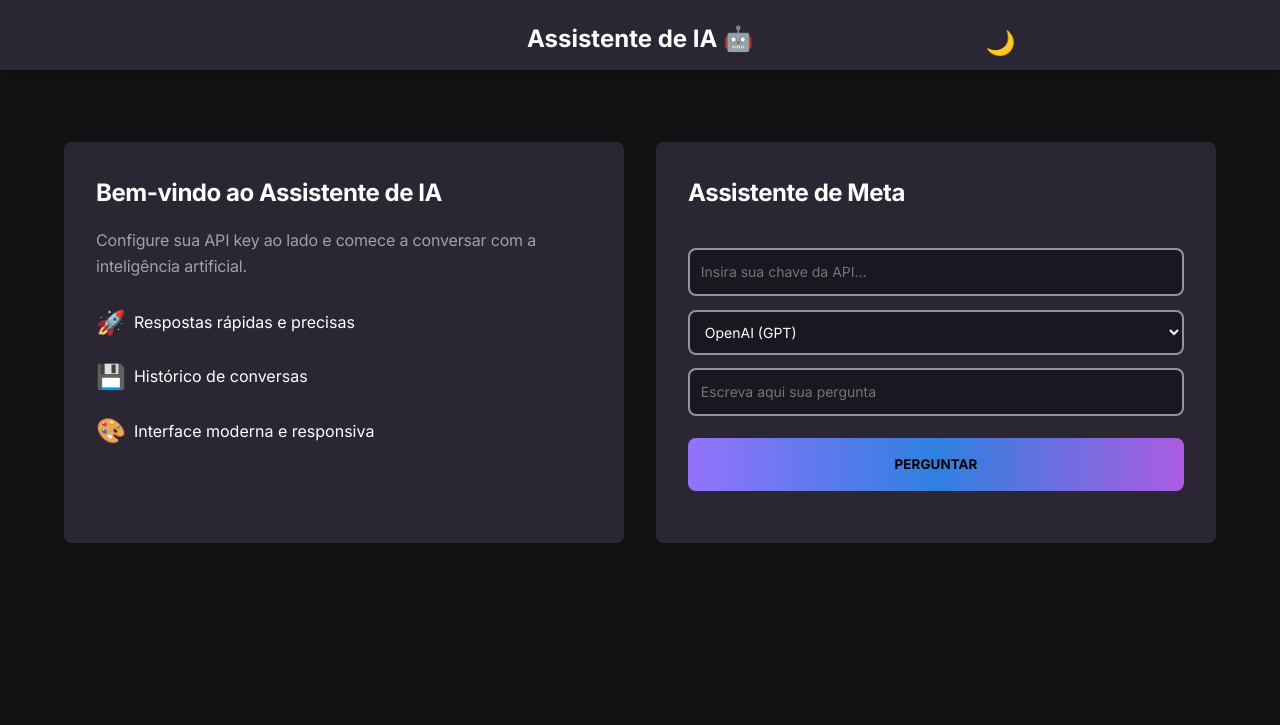
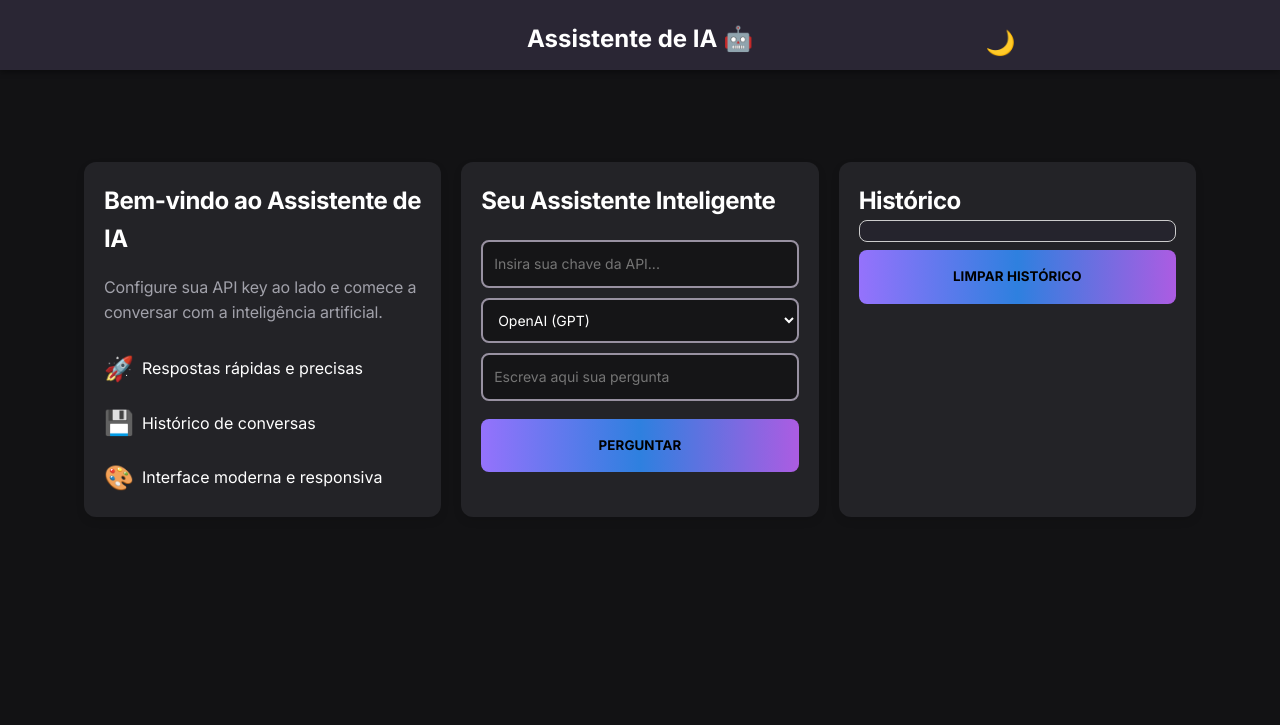
Before and after one commit to rayssalvex/assistente-ia, a website: page index.html in a window 1280 px wide. Shown: the top 725 px of the page. Drawn offline with Linux system fonts and the light colour scheme.

Commit message:
Historico de perguntas

```diff
--- a/index.html
+++ b/index.html
@@ -5,7 +5,7 @@
 
   <meta charset="UTF-8">
   <meta name="viewport" content="width=device-width, initial-scale=1.0">
-  <title>Assistente de Meta</title>
+  <title>Seu Assistente de IA </title>
   <link rel="stylesheet" href="./style.css">
 </head>
 <body>
@@ -40,21 +40,28 @@
     </div>
   </div>
 
+  <!-- Coluna do meio: perguntas/respostas -->
   <div class="main-box">
-      <h2>Assistente de Meta</h2>
+    <h2>Seu Assistente Inteligente</h2>
     <form id="form">
       <input id="apiKey" type="password" placeholder="Insira sua chave da API..." required>
       <select id="gameSelect">
-      <option value="openia">OpenAI (GPT)</option>
+        <option value="openai">OpenAI (GPT)</option>
         <option value="gemini">Gemini AI</option>
       </select>
       <input id="questionInput" type="text" placeholder="Escreva aqui sua pergunta" required>
-    <!-- botão vai ficar embaixo sozinho -->
       <button id="askButton">Perguntar</button>
     </form>
     <div id="aiResponse" class="hidden">
       <div class="response-content"></div>
     </div>
+  </div>
+
+  <!-- Coluna da direita: histórico -->
+  <div class="history-box">
+    <h2>Histórico</h2>
+    <div id="history" class="history"></div>
+    <button id="clearHistory">Limpar histórico</button>
   </div>
 </section>
 </main>
--- a/script.js
+++ b/script.js
@@ -5,6 +5,8 @@ const askButton = document.getElementById("askButton");
 const aiResponse = document.getElementById("aiResponse");
 const responseContent = document.querySelector(".response-content");
 const gameSelect = document.getElementById("gameSelect");
+const historyDiv = document.getElementById("history");
+const clearHistoryBtn = document.getElementById("clearHistory");
 
 // Configura opções de provider
 gameSelect.innerHTML = `
@@ -27,6 +29,8 @@ form.addEventListener("submit", async (e) => {
 
   askButton.disabled = true;
   askButton.textContent = "Carregando...";
+  responseContent.textContent = "IA está pensando...";
+  aiResponse.classList.remove("hidden");
 
   try {
     const res = await fetch("http://localhost:3000/api/ask", {
@@ -41,19 +45,31 @@ form.addEventListener("submit", async (e) => {
       responseContent.textContent = "Erro: " + data.error;
     } else {
       responseContent.textContent = data.answer;
+
+      // Adiciona ao histórico
+      const newEntry = document.createElement("div");
+      newEntry.classList.add("history-entry");
+      newEntry.innerHTML = `
+        <strong>P:</strong> ${question}<br>
+        <strong>R:</strong> ${data.answer}
+      `;
+      historyDiv.prepend(newEntry);
     }
 
-    aiResponse.classList.remove("hidden");
   } catch (err) {
     responseContent.textContent = "Erro ao conectar ao servidor.";
-    aiResponse.classList.remove("hidden");
   }
 
   askButton.disabled = false;
   askButton.textContent = "Perguntar";
 });
 
-// ---- Dark Mode ----
+// Botão de limpar histórico
+clearHistoryBtn.addEventListener("click", () => {
+  historyDiv.innerHTML = "";
+});
+
+// Dark/Light mode
 const themeToggle = document.getElementById("themeToggle");
 const body = document.body;
 
--- a/style.css
+++ b/style.css
@@ -77,24 +77,53 @@ main {
 
 /* ---------- LAYOUT ---------- */
 .layout {
-  display: grid;
-  grid-template-columns: 1fr 1fr;
-  gap: 2rem;
-  align-items: stretch;
+  display: flex;
+  gap: 20px;
+  margin: 20px;
+}
+/* Todas as colunas com borda arredondada e sombra */
+.welcome, .main-box, .history-box {
+  background-color: #232327;
+  border-radius: 12px;
+  padding: 20px;
+  flex: 1;
+  box-shadow: 0 4px 8px rgba(0,0,0,0.1);
 }
 
-/* Containers iguais */
-.welcome,
-.main-box {
-  padding: 2rem;
-  border-radius: 0.5rem;
-  min-height: 300px;
+/* Responsividade: telas menores */
+@media (max-width: 1024px) {
+  .layout {
+    flex-direction: column;
+  }
+
+  .welcome, .main-box, .history-box {
+    width: 100%;
+  }
+}
+
+
+/* Ajustes internos */
+.main-box form {
   display: flex;
   flex-direction: column;
-  justify-content: flex-start;
-  background: none; /* removida a cor de fundo */
-  background-color: #2a2634;
+  gap: 10px;
 }
+
+.history {
+  max-height: 400px;
+  overflow-y: auto;
+  border: 1px solid #ccc;
+  border-radius: 8px;
+  padding: 10px;
+  background-color: #2a26346c;
+}
+
+.history-entry {
+  margin-bottom: 10px;
+  padding: 5px;
+  border-bottom: 1px solid #eee;
+}
+
 
 /* também retirar fundo do section */
 section {
```
Lines whose indentation alone changed are shown as unchanged.
